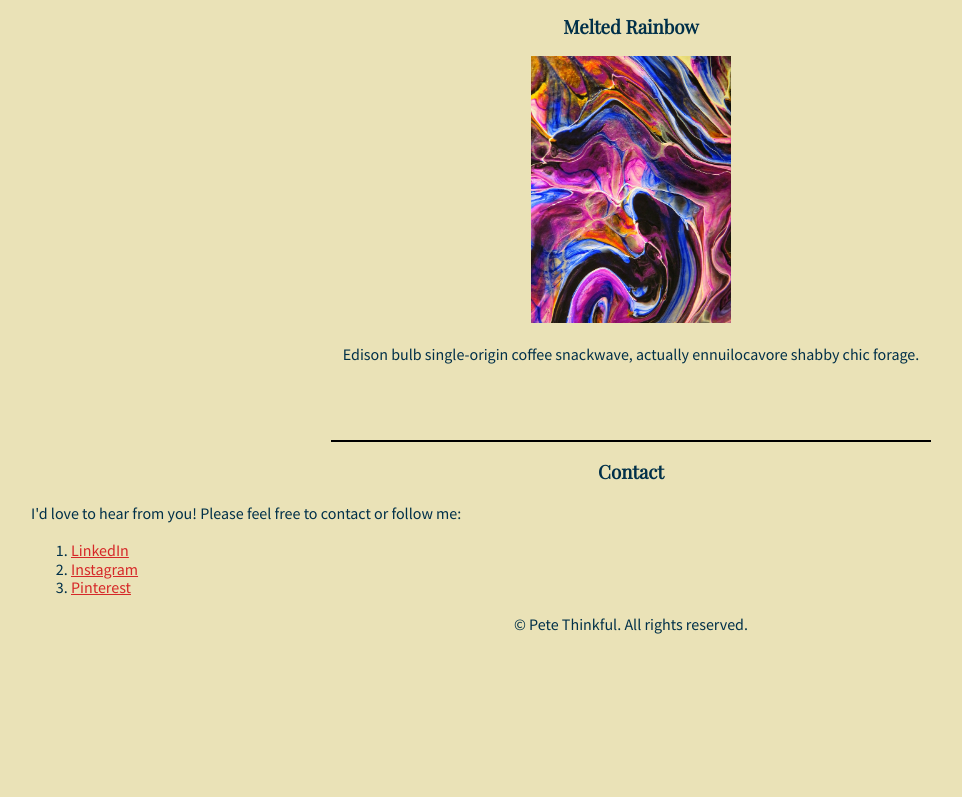
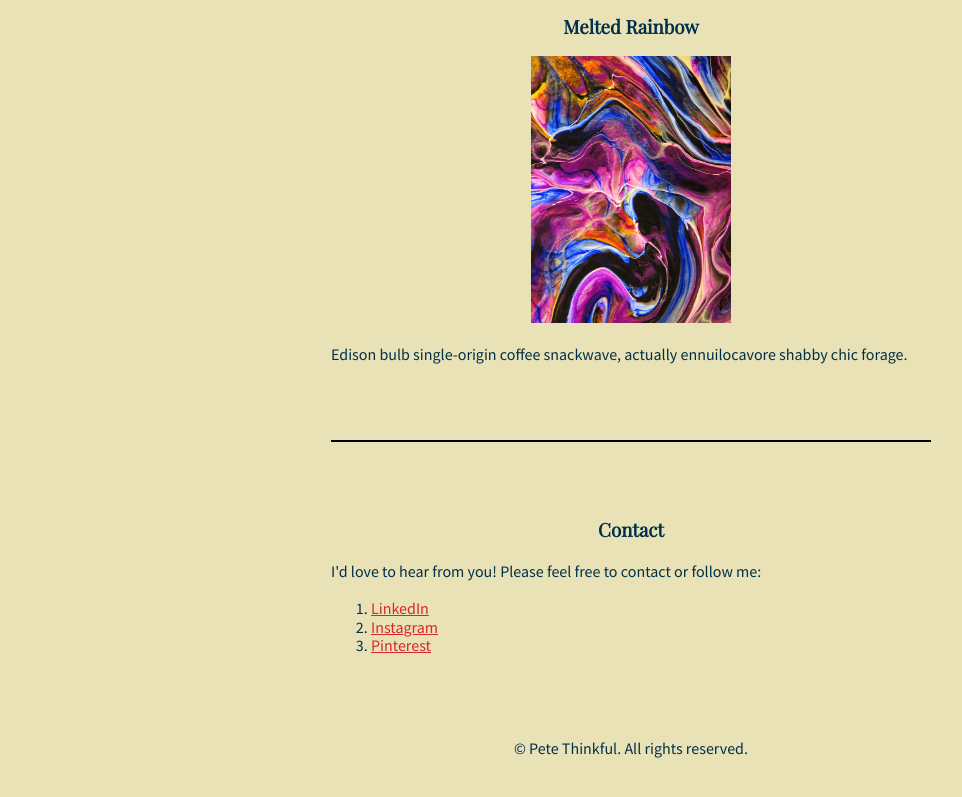
Before and after one commit to HasnaaElid/Pete-Portfolio, a plain HTML site: page index.html in a window 1280 px wide. Shown: the part 1886-2683 px from the top of the page, without its empty margins (9-971 px from the left). Before the commit the page ends 2578 px from the top, so only its background shows below. Drawn offline with nearby package versions, Linux system fonts and the light colour scheme; a script that the page names is missing.

Commit message:
Update index.html

```diff
--- a/index.html
+++ b/index.html
@@ -57,7 +57,6 @@ excited to work with other artists to create new art.</p>
 
       </article>
       <hr>
-
       <!-- TODO: Add Portfolio section here -->
       <article>
         <section id="section2">
@@ -74,27 +73,29 @@ excited to work with other artists to create new art.</p>
             <h3>Spiral Zany</h3>
           </header>
           <img src="images/spiral-zany.png" alt="Spiral Zany">
+            </div>
           <p>Sriracha portland taxidermy cronut messenger bag, vegan
 distillery. Vaporware kickstarter air plant mumblecore food truck.</p>
-        </div>
+
         <div>
           <header>
             <h3>Melted Rainbow</h3>
           </header>
           <img src="images/melted-rainbow.png" alt="Melted Rainbow">
+        </div>
           <p>Edison bulb single-origin coffee snackwave, actually ennuilocavore shabby chic forage.</p>
-        </div>
+
         </section>
       </article>
 
       <hr>
-    </div>
+ <article>
 <section id="section3">
-  <div>    <!-- TODO: Add Contact section here -->
+        <div>
   <header>
     <h3>Contact</h3>
   </header>
-  </div>
+        </div>
     <p>I'd love to hear from you! Please feel free to contact or follow me:</p>
   <nav>
     <ol>
@@ -103,7 +104,9 @@ distillery. Vaporware kickstarter air plant mumblecore food truck.</p>
     <li><a href=""> Pinterest</a></li></ol>
   </nav>
 
+
 </section>
+ </article>
   </main>
   <!-- Footer section -->
   <footer>
```
